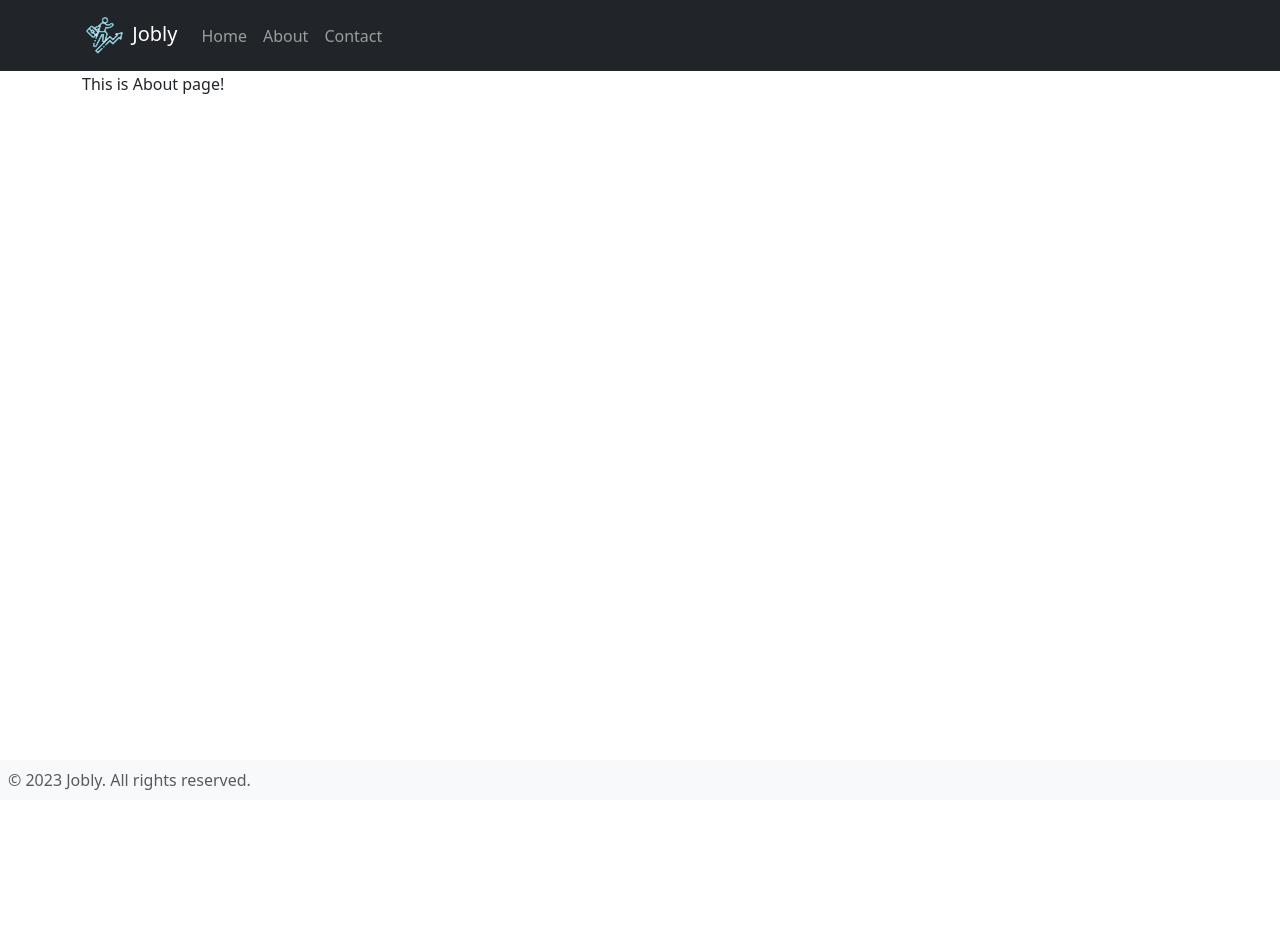
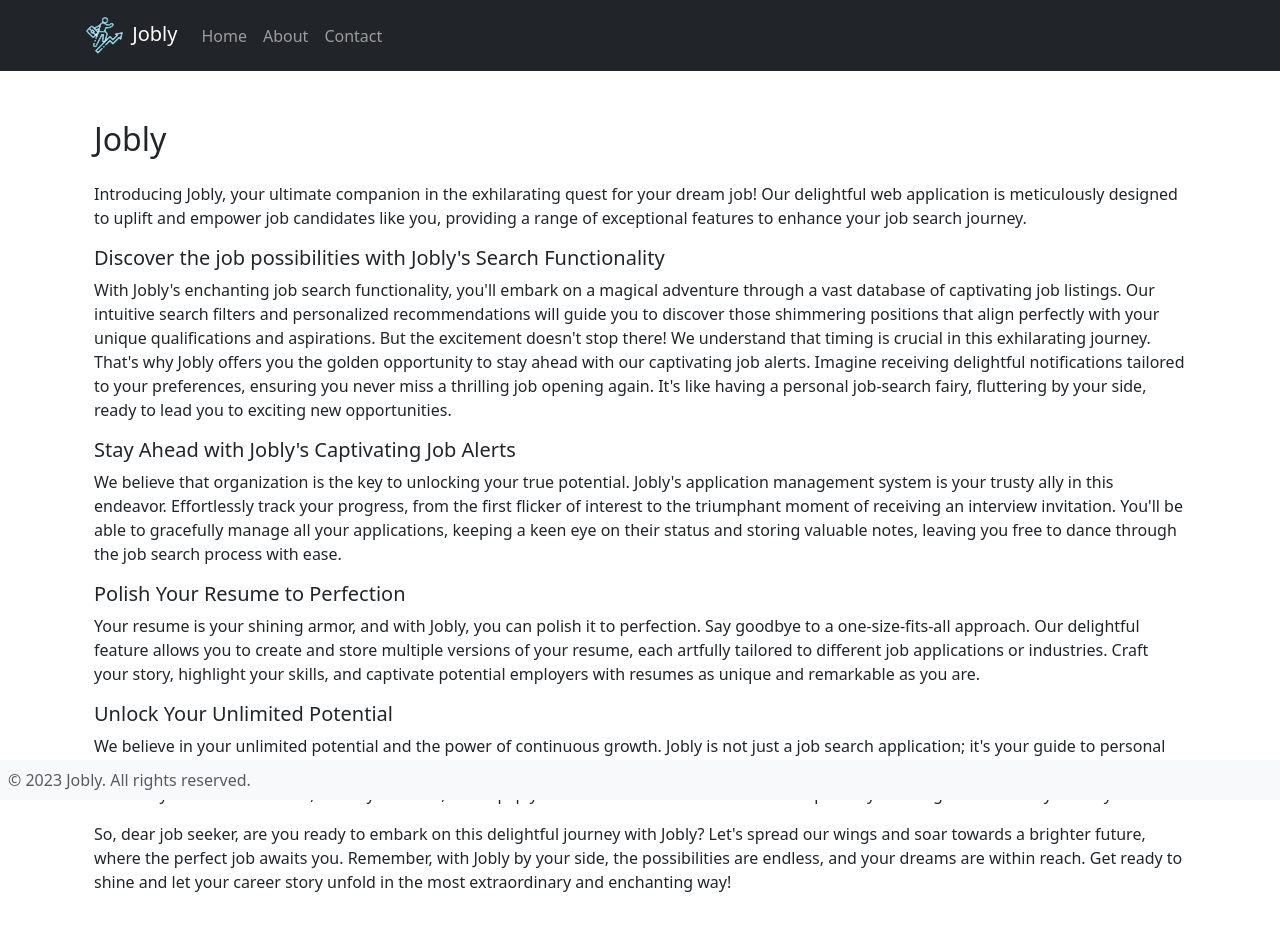
Before and after one commit to jobrack-io/Jobly, a React (Create React App) app in the folder Codebase/jobly-web/: page /about-us in a window 1280 px wide. Shown: the top 930 px of the page. Before the commit the page ends 800 px from the top, so only its background shows below. Built offline with nearby package versions, Linux system fonts and the light colour scheme.

Commit message:
Added About us and Contact Us page contents

```diff
--- a/Codebase/jobly-web/package.json
+++ b/Codebase/jobly-web/package.json
@@ -6,6 +6,7 @@
     "@coreui/coreui": "^4.2.6",
     "@coreui/icons": "^3.0.1",
     "@coreui/react": "^4.8.0",
+    "@popperjs/core": "^2.11.8",
     "@testing-library/jest-dom": "^5.16.5",
     "@testing-library/react": "^13.4.0",
     "@testing-library/user-event": "^13.5.0",
--- a/Codebase/jobly-web/src/App.tsx
+++ b/Codebase/jobly-web/src/App.tsx
@@ -5,6 +5,7 @@ import HomeLayout from './layouts/Home';
 import HomePage from './pages/Home';
 import AboutUsPage from './pages/AboutUs';
 import ContactUsPage from './pages/ContactUs';
+import ErrorPage from './pages/ErrorPage';
 
 import './index.css';
 import 'bootstrap/dist/css/bootstrap.css';
@@ -14,6 +15,7 @@ const router = createBrowserRouter([
   {
     path: '/',
     element: <HomeLayout/>,
+    errorElement: <ErrorPage/>,
     children: [
       { path: '/', element: <HomePage/> },
       { path: '/about-us', element: <AboutUsPage/> },
--- a/Codebase/jobly-web/src/pages/AboutUs.tsx
+++ b/Codebase/jobly-web/src/pages/AboutUs.tsx
@@ -1,8 +1,35 @@
 function AboutUsPage(){
   return (
-    <div>
-      This is About page!
-    </div>
+    <>
+      <section className="py-5">
+        <div className="container">
+          <h2 className="mb-4">Jobly</h2>
+          <p>
+            Introducing Jobly, your ultimate companion in the exhilarating quest for your dream job! Our delightful web application is meticulously designed to uplift and empower job candidates like you, providing a range of exceptional features to enhance your job search journey.
+          </p>
+          <p>
+            <h5>Discover the job possibilities with Jobly's Search Functionality</h5>
+            With Jobly's enchanting job search functionality, you'll embark on a magical adventure through a vast database of captivating job listings. Our intuitive search filters and personalized recommendations will guide you to discover those shimmering positions that align perfectly with your unique qualifications and aspirations.
+            But the excitement doesn't stop there! We understand that timing is crucial in this exhilarating journey. That's why Jobly offers you the golden opportunity to stay ahead with our captivating job alerts. Imagine receiving delightful notifications tailored to your preferences, ensuring you never miss a thrilling job opening again. It's like having a personal job-search fairy, fluttering by your side, ready to lead you to exciting new opportunities.
+          </p>
+          <p>
+            <h5>Stay Ahead with Jobly's Captivating Job Alerts</h5>
+            We believe that organization is the key to unlocking your true potential. Jobly's application management system is your trusty ally in this endeavor. Effortlessly track your progress, from the first flicker of interest to the triumphant moment of receiving an interview invitation. You'll be able to gracefully manage all your applications, keeping a keen eye on their status and storing valuable notes, leaving you free to dance through the job search process with ease.
+          </p>
+          <p>
+            <h5>Polish Your Resume to Perfection</h5>
+            Your resume is your shining armor, and with Jobly, you can polish it to perfection. Say goodbye to a one-size-fits-all approach. Our delightful feature allows you to create and store multiple versions of your resume, each artfully tailored to different job applications or industries. Craft your story, highlight your skills, and captivate potential employers with resumes as unique and remarkable as you are.
+          </p>
+          <p>
+            <h5>Unlock Your Unlimited Potential</h5>
+            We believe in your unlimited potential and the power of continuous growth. Jobly is not just a job search application; it's your guide to personal and professional excellence. Unlock a treasure trove of resources, curated courses, and a delightful learning roadmap that will help you thrive. Unleash your inner brilliance, refine your skills, and equip yourself with the tools needed to conquer any challenge that comes your way.
+          </p>
+          <p>
+            So, dear job seeker, are you ready to embark on this delightful journey with Jobly? Let's spread our wings and soar towards a brighter future, where the perfect job awaits you. Remember, with Jobly by your side, the possibilities are endless, and your dreams are within reach. Get ready to shine and let your career story unfold in the most extraordinary and enchanting way!
+          </p>
+        </div>
+      </section>
+    </>
   );
 };
 
--- a/Codebase/jobly-web/src/pages/ContactUs.tsx
+++ b/Codebase/jobly-web/src/pages/ContactUs.tsx
@@ -1,8 +1,39 @@
+import '@popperjs/core/dist/cjs/popper.js';
+
 function ContactUsPage() {
   return (
-    <div>
-      This is Contact Us page!
-    </div>
+    <main className="container mt-5">
+        <h1>Contact Us</h1>
+        <p>We would love to hear from you. Fill out the form below to get in touch with us.</p>
+
+        <div className="row">
+            <div className="col-md-6">
+                <form action="#" method="POST">
+                    <div className="mb-3">
+                        <label for="name" className="form-label">Your Name</label>
+                        <input type="text" className="form-control" id="name" name="name" required/>
+                    </div>
+                    <div className="mb-3">
+                        <label for="email" class="form-label">Your Email</label>
+                        <input type="email" className="form-control" id="email" name="email" required/>
+                    </div>
+                    <div className="mb-3">
+                        <label for="message" class="form-label">Message</label>
+                        <textarea className="form-control" id="message" name="message" required></textarea>
+                    </div>
+                    <button type="submit" className="btn btn-primary">Submit</button>
+                </form>
+            </div>
+            <div className="col-md-6">
+                <h4>Address</h4>
+                <p>4 Southern Avenue, Feltham, Middlesex, TW14 9ND</p>
+                <h4>Phone</h4>
+                <p>+447481094940</p>
+                <h4>Email</h4>
+                <p>jobrack@gmail.com</p>
+            </div>
+        </div>
+    </main>
   );
 };
 
--- /dev/null
+++ b/Codebase/jobly-web/src/pages/ErrorPage.tsx
@@ -0,0 +1,18 @@
+import { Link } from "react-router-dom";
+
+function ErrorPage() {
+    return (
+        <div className="d-flex align-items-center justify-content-center vh-100">
+            <div className="text-center">
+                <h1 className="display-1 fw-bold">404</h1>
+                <p className="fs-3"> <span className="text-danger">Opps!</span> Page not found.</p>
+                <p className="lead">
+                    The page you’re looking for doesn’t exist.
+                </p>
+                <Link to="/" className="btn btn-primary">Go Home</Link>
+            </div>
+        </div>
+    );
+};
+
+export default ErrorPage;
```
Also changed, not shown: 1 other file (tests, documents, lock files or other folders).
